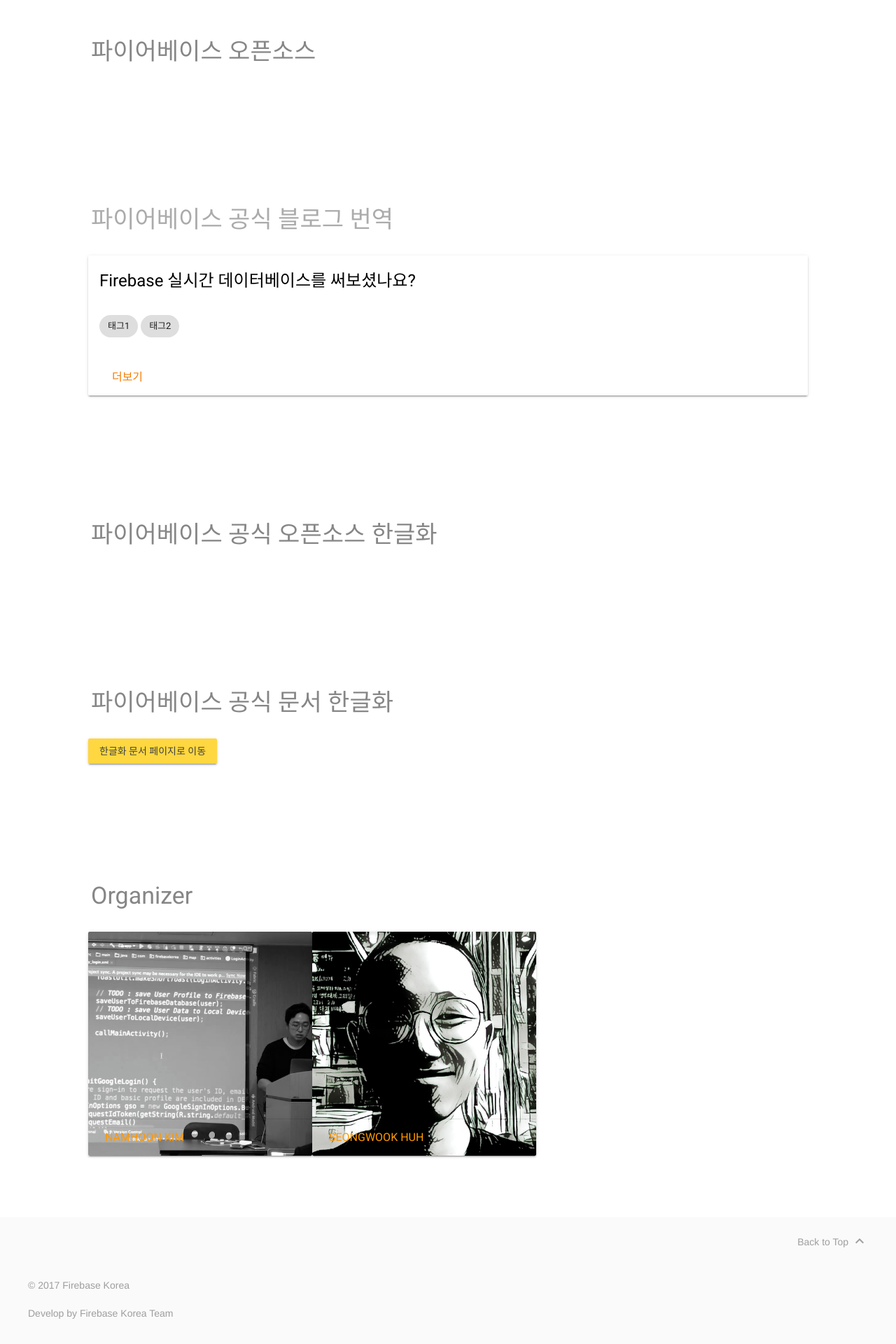
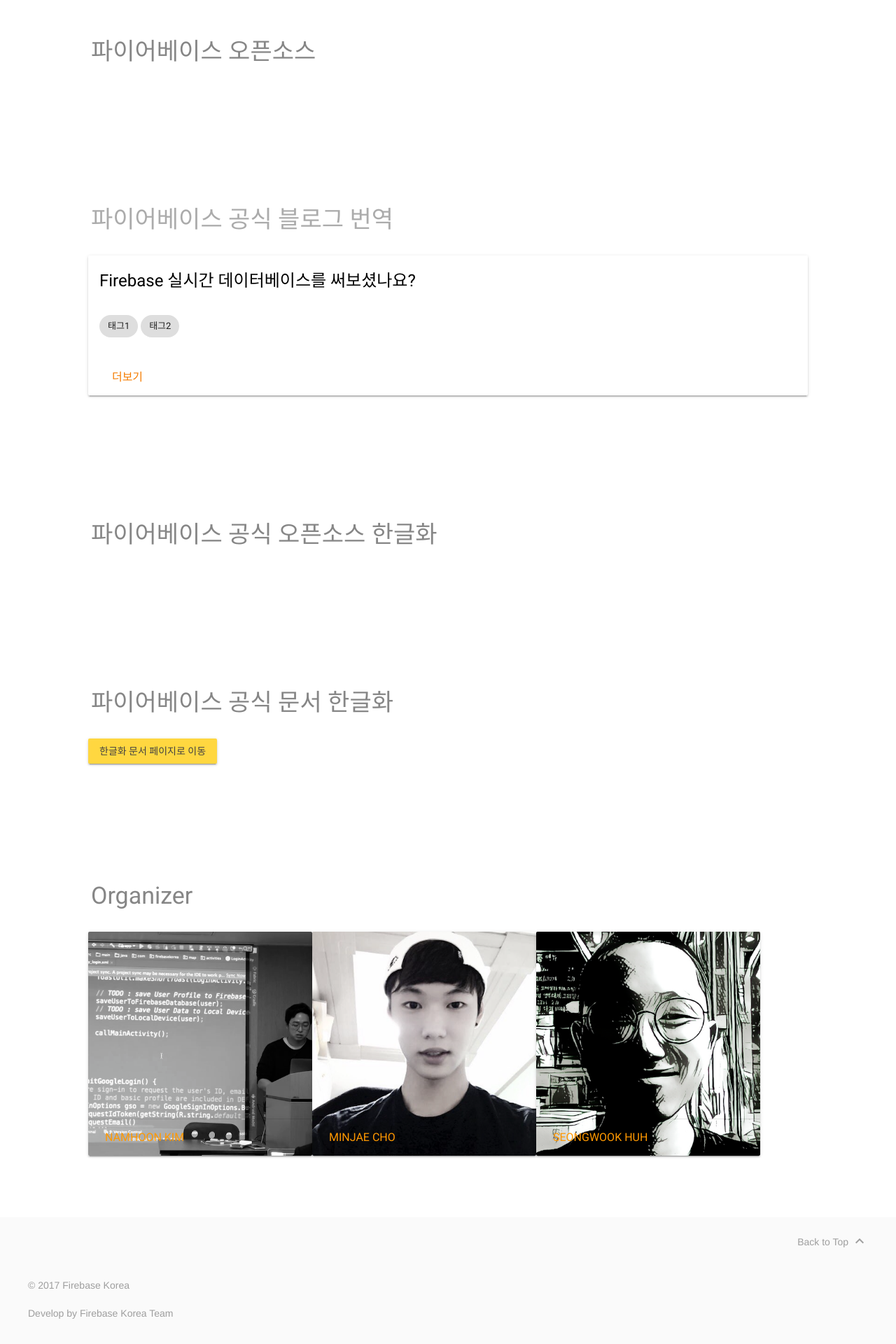
Before and after one commit to FirebaseKorea/FirebaseKorea-Blog, a Jekyll site: the page built from index.html, in a window 1280 px wide. Shown: the part 1207-3127 px from the top of the page at 70% size. Built offline with Jekyll 4.4.1, drawn with Linux system fonts in a browser that asks for light colours.

Commit message:
add minjae’s profile

```diff
--- a/_layouts/default.html
+++ b/_layouts/default.html
@@ -157,6 +157,16 @@
     </div>
 
     <div class="demo-card-square mdl-card mdl-shadow--2dp">
+      <div class="mdl-card__title mdl-card--expand" style="background: url('../images/organizer/minjae_cho.png') center / cover;">
+      </div>
+      <div class="mdl-card__actions mdl-card--border">
+        <a href="https://www.facebook.com/alswo2722" target="_blank" class="mdl-button mdl-button--colored mdl-js-button mdl-js-ripple-effect">
+          Minjae Cho
+        </a>
+      </div>
+    </div>
+
+    <div class="demo-card-square mdl-card mdl-shadow--2dp">
       <div class="mdl-card__title mdl-card--expand" style="background: url('../images/organizer/seongwook_huh.png') center / cover;">
       </div>
       <div class="mdl-card__actions mdl-card--border">
```
Also changed, not shown: images/organizer/minjae_cho.png (added).
